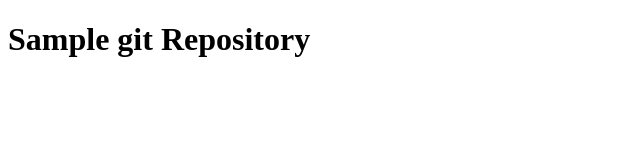
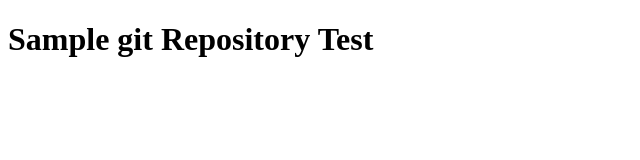
Before and after one commit to yedukondalurd/user_registration, a plain HTML site: page index.html in a window 1280 px wide. Shown: the whole page, without its empty margins (0-640 px from the left). Drawn offline with Linux system fonts and the light colour scheme.

Commit message:
Update index.html

```diff
--- a/index.html
+++ b/index.html
@@ -5,7 +5,7 @@
 </head>
 <body>
 
-<h1>Sample git Repository</h1>
+<h1>Sample git Repository Test</h1>
 
 </body>
 </html>
```
